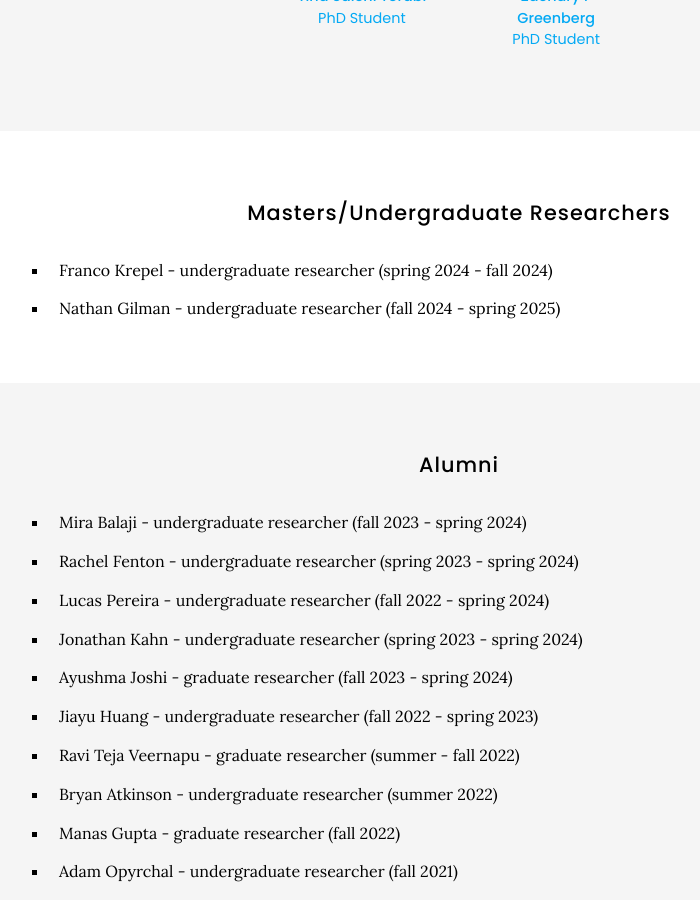
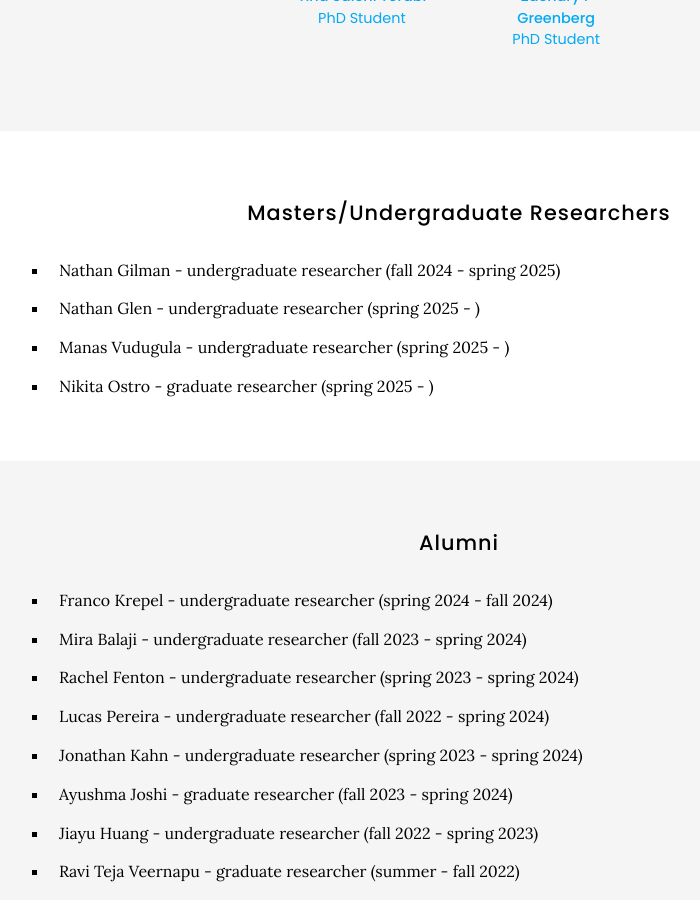
Before and after one commit to graim/GraimLabWebsite, a Jekyll site: the page built from team/index.md, in a window 1280 px wide and 900 px high, scrolled down 976 px. Shown: the whole window, without its empty margins (181-881 px from the left). Built offline with Jekyll 4.4.1, drawn with Linux system fonts in a browser that asks for light colours; nearby versions of some CDN libraries.

Commit message:
Update index.md
updated undergrad/masters student researcher section

```diff
--- a/team/index.md
+++ b/team/index.md
@@ -37,13 +37,16 @@ We are a collaborative lab that works closely with researchers at UF and other u
 
 ## Masters/Undergraduate Researchers
 
-- Franco Krepel - undergraduate researcher (spring 2024 - fall 2024)
 - Nathan Gilman - undergraduate researcher (fall 2024 - spring 2025)
+- Nathan Glen - undergraduate researcher (spring 2025 - )
+- Manas Vudugula - undergraduate researcher (spring 2025 - )
+- Nikita Ostro - graduate researcher (spring 2025 - )
 
 {% include section.html %}
 
 ## Alumni
 
+- Franco Krepel - undergraduate researcher (spring 2024 - fall 2024)
 - Mira Balaji - undergraduate researcher (fall 2023 - spring 2024)
 - Rachel Fenton - undergraduate researcher (spring 2023 - spring 2024)
 - Lucas Pereira - undergraduate researcher (fall 2022 - spring 2024)
```
